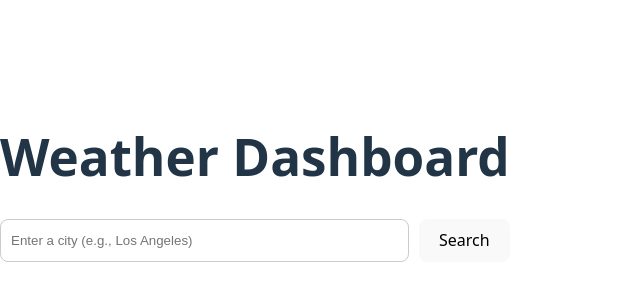
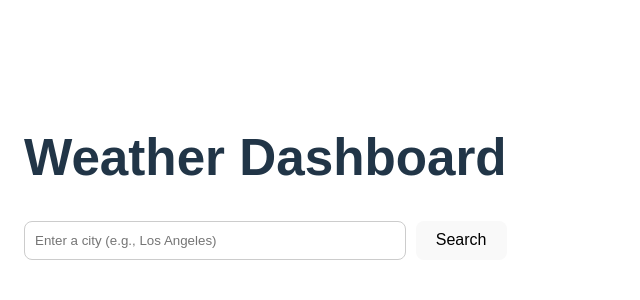
Before and after one commit to john-galvao/Final_Project_CS81, a React (Vite) app in the folder weather-dashboard/: page / in a window 1280 px wide. Shown: the part 222-522 px from the top of the page, without its empty margins (0-640 px from the left). Built offline with nearby package versions, Linux system fonts and the light colour scheme.

Commit message:
improve basic layout styling

```diff
--- a/weather-dashboard/src/styles/app.css
+++ b/weather-dashboard/src/styles/app.css
@@ -0,0 +1,7 @@
+.app {
+  font-family: Arial, sans-serif;
+  padding: 24px;
+  max-width: 600px;
+  margin: 0 auto;
+  text-align: center;
+}
```
